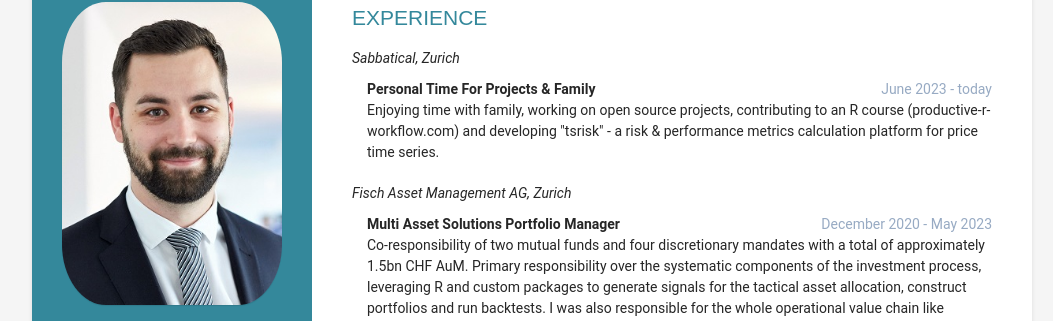
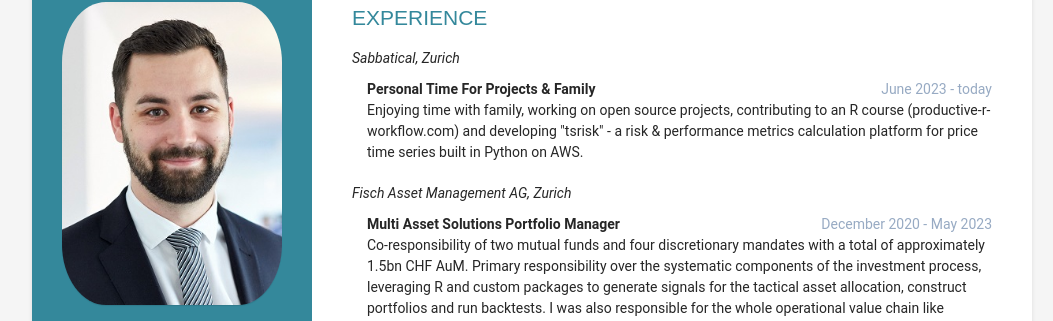
Before and after one commit to quantsch/quantsch.github.io, a Jekyll site: the page built from index.md, in a window 1280 px wide. Shown: the part 128-449 px from the top of the page, without its empty margins (108-1161 px from the left). Built offline with Jekyll 4.4.1, drawn with Linux system fonts in a browser that asks for light colours.

Commit message:
specify tech stack

```diff
--- a/_data/cv.yml
+++ b/_data/cv.yml
@@ -49,7 +49,7 @@ experiences:
                 description: "Enjoying time with family, working on open source
                 projects, contributing to an R course (productive-r-workflow.com)
                 and developing \"tsrisk\" - a risk & performance metrics
-                calculation platform for price time series."
+                calculation platform for price time series built in Python on AWS."
         - company: Fisch Asset Management AG
           location: Zurich
           relevant: true
```
